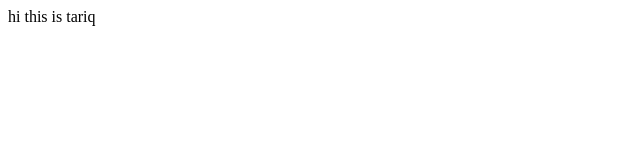
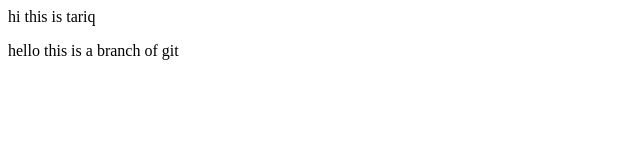
Before and after one commit to TariqNabeel0/localrepo, a plain HTML site: page localrepo/index.html in a window 1280 px wide. Shown: the whole page, without its empty margins (0-640 px from the left). Drawn offline with Linux system fonts and the light colour scheme.

Commit message:
add new branch

```diff
--- a/localrepo/index.html
+++ b/localrepo/index.html
@@ -1 +1,2 @@
 <p>hi this is tariq</p>
+<p>hello this is a branch of git</p>
```
